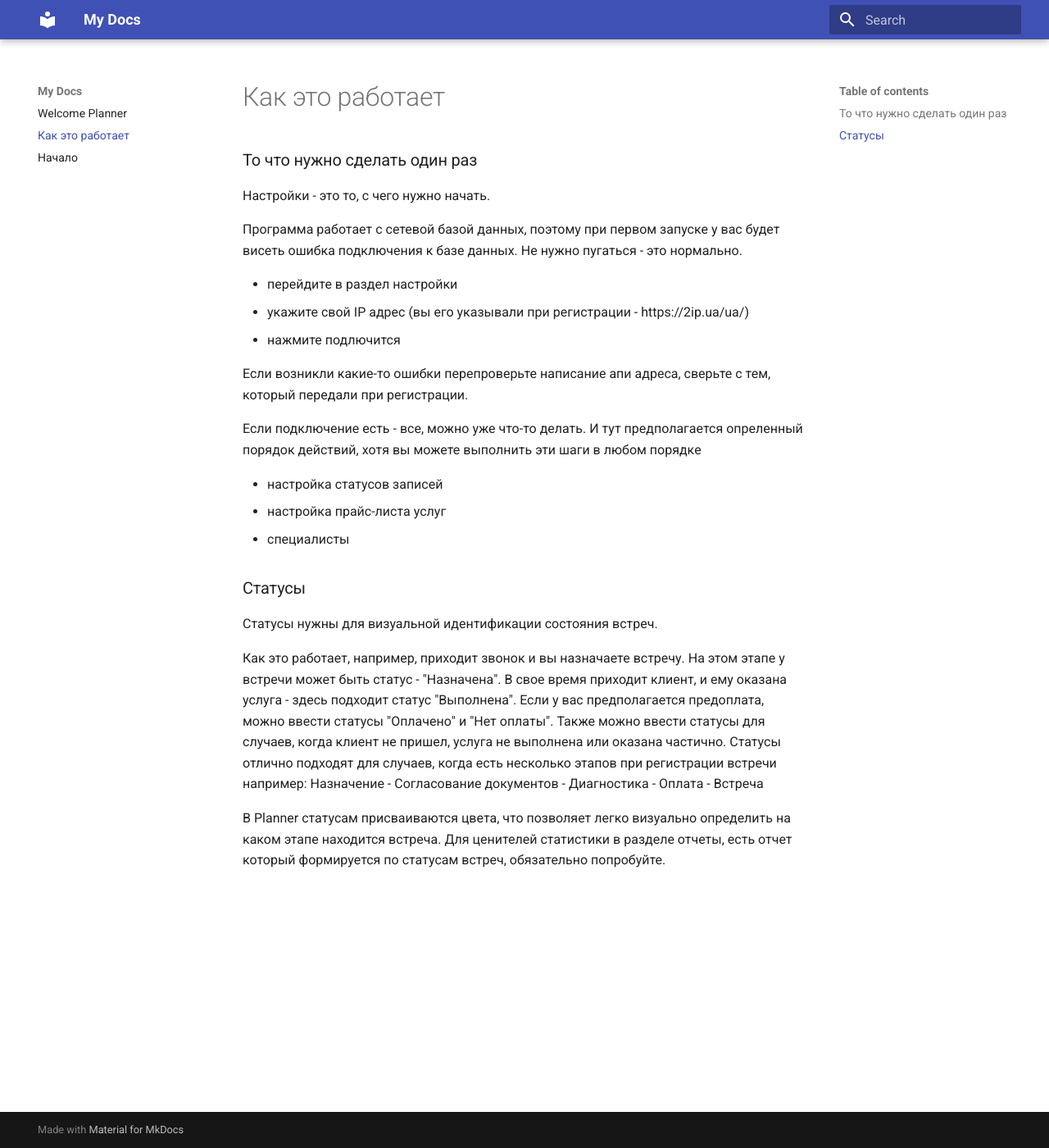
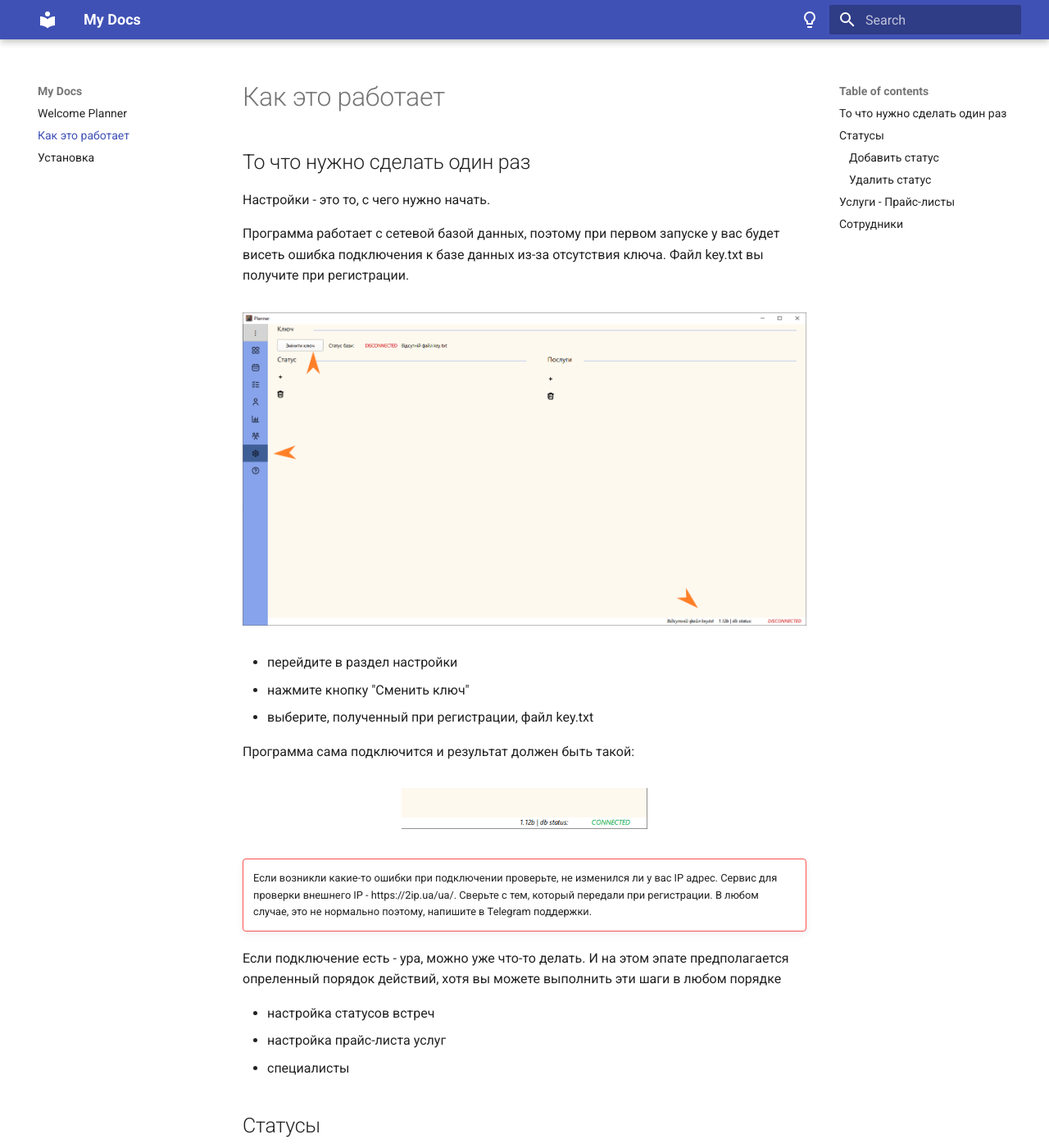
Before and after one commit to toCase/PlannerGuide, an MkDocs documentation site: the page built from docs/main.md, in a window 1280 px wide and 1400 px high. Shown: the whole window at 82% size. Built offline with MkDocs 1.6.1 and Material for MkDocs 9.7.7, drawn with Linux system fonts in a browser that asks for light colours; some of the changed text lies outside the part shown.

Commit message:
change setting

```diff
--- a/docs/main.md
+++ b/docs/main.md
@@ -1,38 +1,93 @@
 # Как это работает
 
 
-### То что нужно сделать один раз
+## То что нужно сделать один раз
 
 Настройки - это то, с чего нужно начать.
 
 Программа работает с сетевой базой данных, поэтому при первом запуске у вас будет висеть
-ошибка подключения к базе данных. Не нужно пугаться - это нормально.
+ошибка подключения к базе данных из-за отсутствия ключа. Файл key.txt вы получите при регистрации.
+
+<figure markdown>
+  ![Image title](./img/img_1.png){ width="750" }
+</figure>
 
 * перейдите в раздел настройки
-* укажите свой IP адрес (вы его указывали при регистрации - https://2ip.ua/ua/)
-* нажмите подлючится
+* нажмите кнопку "Сменить ключ"
+* выберите, полученный при регистрации, файл key.txt
 
-Если возникли какие-то ошибки перепроверьте написание апи адреса, сверьте с тем,
-который передали при регистрации.
+Программа сама подключится и результат должен быть такой:
 
-Если подключение есть - все, можно уже что-то делать. И тут предполагается опреленный
+<figure markdown>
+  ![Image title](./img/img_2.png){ width="300" }
+</figure>
+
+!!! failure ""
+    Если возникли какие-то ошибки при подключении проверьте, не изменился ли у вас IP адрес.
+    Сервис для проверки внешнего IP - https://2ip.ua/ua/. Сверьте с тем, который передали при регистрации.
+    В любом случае, это не нормально поэтому, напишите в Telegram поддержки.
+
+
+Если подключение есть - ура, можно уже что-то делать. И на этом эпате предполагается опреленный
 порядок действий, хотя вы можете выполнить эти шаги в любом порядке
 
-- настройка статусов записей
+- настройка статусов встреч
 - настройка прайс-листа услуг
 - специалисты
 
-### Статусы
+## Статусы
 
 Статусы нужны для визуальной идентификации состояния встреч.
 
-Как это работает, например, приходит звонок и вы назначаете встречу. На этом этапе у встречи может быть статус - "Назначена". В свое
+<figure markdown>
+  ![Image title](./img/img_3.png){ width="600" }
+</figure>
+
+Как это работает? Например, приходит звонок и вы назначаете встречу. На этом этапе у встречи может быть статус - "Назначена". В свое
 время приходит клиент, и ему оказана услуга - здесь подходит статус "Выполнена".
 Если у вас предполагается предоплата, можно ввести статусы "Оплачено" и "Нет оплаты". Также
-можно ввести статусы для случаев, когда клиент не пришел, услуга не выполнена или оказана
+неплохо иметь статусы для случаев, когда клиент не пришел, услуга не выполнена или оказана
 частично. Статусы отлично подходят для случаев, когда есть несколько этапов при регистрации
-встречи например: Назначение - Согласование документов - Диагностика - Оплата - Встреча
+встречи например: Назначение - Согласование документов - Диагностика - Оплата - Встреча.
+Состав статусов может быть любой, на ваше усмотрение.
 
 В Planner статусам присваиваются цвета, что позволяет легко визуально определить на каком
-этапе находится встреча. Для ценителей статистики в разделе отчеты, есть отчет который формируется
+этапе находится встреча. На самом деле, если вам не особо нужны статусы, вы можете их не заводить вовсе.
+Изначально в таблице статусов будет статус "Нету" и "Бот", они нужны для работы внутренней логики программы.
+
+!!! tip ""
+    Внутренние статусы вы не можете удалить, но изменить можете полностью.
+
+### Добавить статус
+
+Чтобы добавить новый статус нажмите "+", рядом с таблицей. В форме введите название, выберите цвет
+и нажмите "Сохранить"
+
+<figure markdown>
+  ![Image title](./img/img_4.png){ width="300" }
+</figure>
+
+### Удалить статус
+
+Для удаления ненужного статуса, выберите его в таблице и нажмите удалить.
+
+<figure markdown>
+  ![Image title](./img/img_5.png){ width="300" }
+</figure>
+
+!!! tip ""
+    Если вы статусы вы не можете удалить, но изменить можете полностью.
+
+
+Для ценителей статистики в разделе отчеты, есть отчет который формируется
 по статусам встреч, обязательно попробуйте.
+
+
+
+## Услуги - Прайс-листы
+
+Список услуг
+
+## Сотрудники
+
+В
--- a/mkdocs.yml
+++ b/mkdocs.yml
@@ -1,5 +1,25 @@
 site_name: My Docs
 theme:
   name: material
+
+  palette:
+    # Palette toggle for automatic mode
+    - media: "(prefers-color-scheme: light)"
+      scheme: default
+      toggle:
+        icon: material/lightbulb-outline
+        name: Switch to dark mode
+
+    # Palette toggle for light mode
+    - media: "(prefers-color-scheme: dark)"
+      scheme: slate
+      toggle:
+        icon: material/lightbulb
+        name: Switch to light mode
+
 markdown_extensions:
   - attr_list
+  - md_in_html
+  - admonition
+  - pymdownx.details
+  - pymdownx.superfences
```
Also changed, not shown: docs/index.md (+1 -3 lines), docs/start.md (+14 -8 lines), docs/img/img_1.png (added), docs/img/img_2.png (added), docs/img/img_3.png (added), docs/img/img_4.png (added), docs/img/img_5.png (added).
